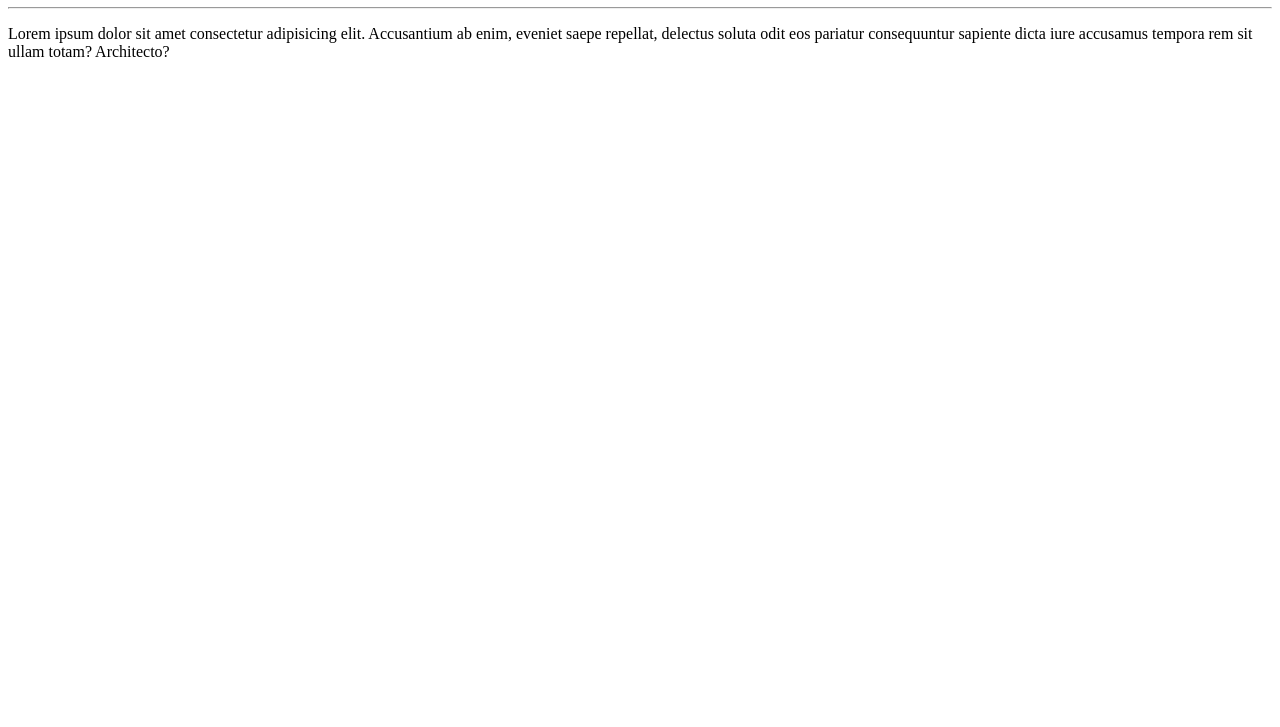
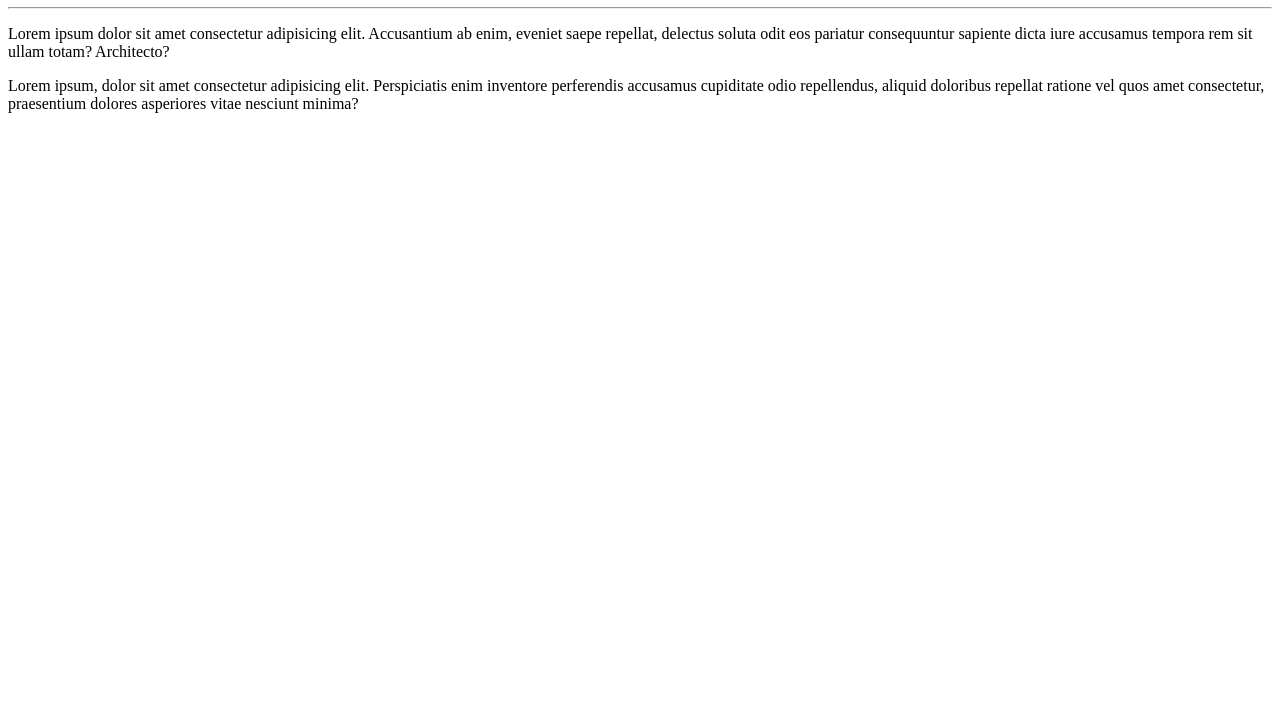
Before and after one commit to MirandaFM/01, a plain HTML site: page Site - Exemplo/index.html in a window 1280 px wide. Shown: the part 73-800 px from the top of the page. Drawn offline with Linux system fonts and the light colour scheme.

Commit message:
Adicionei Parágrafo

```diff
--- a/Site - Exemplo/index.html
+++ b/Site - Exemplo/index.html
@@ -9,5 +9,6 @@
     <h1>Olá, Mundo</h1>
     <hr>
     <p>Lorem ipsum dolor sit amet consectetur adipisicing elit. Accusantium ab enim, eveniet saepe repellat, delectus soluta odit eos pariatur consequuntur sapiente dicta iure accusamus tempora rem sit ullam totam? Architecto?</p>
+    <p>Lorem ipsum, dolor sit amet consectetur adipisicing elit. Perspiciatis enim inventore perferendis accusamus cupiditate odio repellendus, aliquid doloribus repellat ratione vel quos amet consectetur, praesentium dolores asperiores vitae nesciunt minima?</p>
 </body>
 </html>
```
